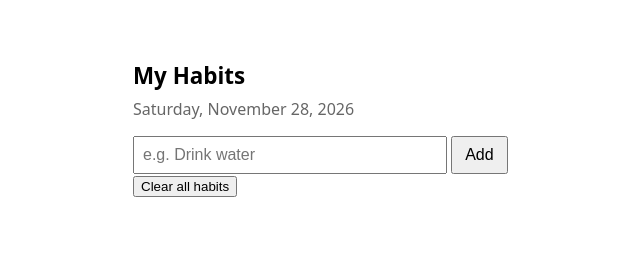
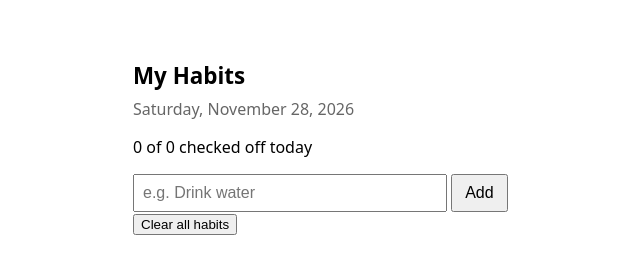
Before and after one commit to Mehedihasan1998/claude-routines-demo, a plain HTML site: page index.html in a window 1280 px wide. Shown: the whole page, without its empty margins (297-937 px from the left). Drawn offline with Linux system fonts and the light colour scheme.

Commit message:
Add a counter showing how many habits are checked off today
This adds a short line under today's date that says how many habits are checked off out of the total, for example "1 of 3 checked off today". It updates every time the list is redrawn, so it stays correct when you add, tick, untick or clear habits, and it reads from the same saved list as before, so nothing about saving or loading has changed. The backlog item is now ticked off with today's date.

Co-Authored-By: Claude Opus 5.5 <noreply@anthropic.com>
Claude-Session: https://claude.ai/code/session_013erM6MVwctRcbMxEYqXJGE

```diff
--- a/index.html
+++ b/index.html
@@ -17,6 +17,7 @@
 <body>
   <h1>My Habits</h1>
   <p id="today-date"></p>
+  <p id="done-count"></p>
   <input id="habit-input" placeholder="e.g. Drink water">
   <button id="add-btn">Add</button>
   <button id="clear-btn">Clear all habits</button>
@@ -37,7 +38,10 @@
     function render() {
       const list = document.getElementById("habit-list");
       list.innerHTML = "";
-      loadHabits().forEach((habit, index) => {
+      const habits = loadHabits();
+      document.getElementById("done-count").textContent =
+        habits.filter(h => h.done).length + " of " + habits.length + " checked off today";
+      habits.forEach((habit, index) => {
         const li = document.createElement("li");
         if (habit.done) li.classList.add("done");
 
```
Also changed, not shown: 1 other file.
